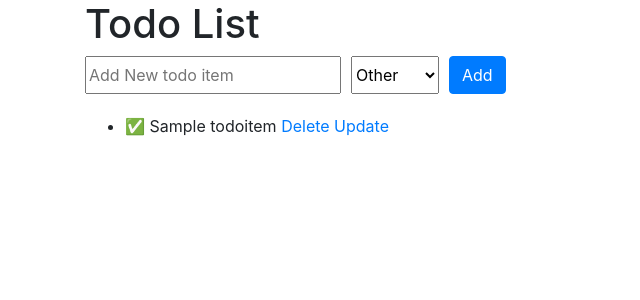
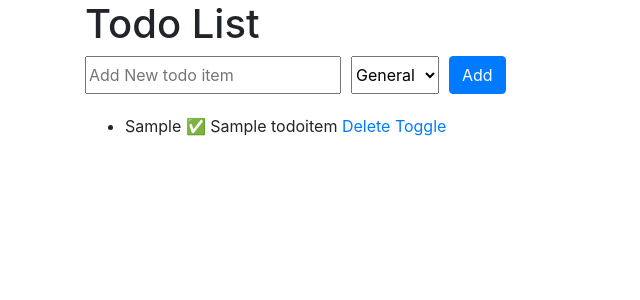
Before and after one commit to Adhil03/django-todo, a Django app: page /todos/ in a window 1280 px wide. Shown: the part 56-356 px from the top of the page, without its empty margins (0-640 px from the left). Run offline with Django 5.2, Linux system fonts and the light colour scheme; tables that the repository leaves empty hold one stand-in row (values such as "Sample post"); some libraries are stand-ins or nearby versions.

Commit message:
Add category field to TodoItem model and update todos view and template
- Make migration and applied it

```diff
--- a/todo/myapp/models.py
+++ b/todo/myapp/models.py
@@ -34,3 +34,4 @@ class ContactForm(forms.Form):
 class TodoItem(models.Model):
     title = models.CharField(max_length=200)
     completed = models.BooleanField(default=False)
+    category = models.CharField(max_length=50, default="general")
--- a/todo/myapp/templates/todos.html
+++ b/todo/myapp/templates/todos.html
@@ -4,11 +4,11 @@
   {% csrf_token %}
   <input type="text" name="new_todo" placeholder="Add New todo item" required />
   <select name="category">
-      <option value="other">Other</option>
-      <option value="general">General</option>
-      <option value="personal">Personal</option>
-      <option value="work">Work</option>
-      <option value="urgent">Urgent</option>
+    <option value="general">General</option>
+    <option value="personal">Personal</option>
+    <option value="work">Work</option>
+    <option value="urgent">Urgent</option>
+    <option value="other">Other</option>
   </select>
   <button type="submit" class="btn btn-primary">Add</button>
 </form>
@@ -22,7 +22,7 @@
       {{todo.title }}
       {% endif %}
       <a href="/delete_todo/{{todo.id}}">Delete</a>
-      <a href="/toggle_todo/{{todo.id}}">Update</a>
+      <a href="/toggle_todo/{{todo.id}}">Toggle</a>
     </li>
   {% empty %}
     <li>No todo items yet.</li>
--- a/todo/myapp/views.py
+++ b/todo/myapp/views.py
@@ -10,7 +10,8 @@ def home(request):
 def todos(request):
     if request.method == "POST":
         new_todo = request.POST.get("new_todo")
-        TodoItem.objects.create(title=new_todo)
+        category = request.POST.get("category")
+        TodoItem.objects.create(title=new_todo, category=category)
     items = TodoItem.objects.all()
     return render(request, "todos.html", {"todos": items})
 
```
Also changed, not shown: todo/myapp/migrations/0002_todoitem_category.py (added).
